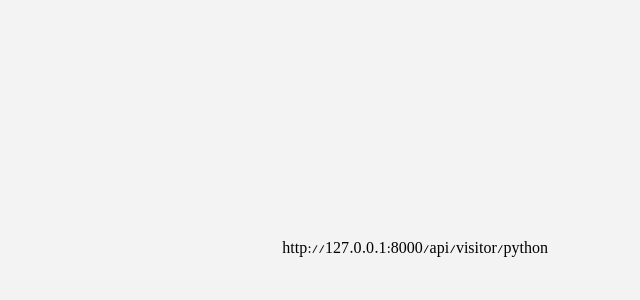
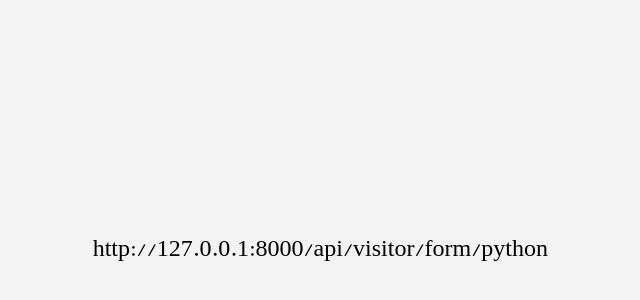
Before and after one commit to navidved/question-builder, a React (Vite) app in the folder frontend/: page / in a window 1280 px wide. Shown: the part 152-452 px from the top of the page, without its empty margins (368-1008 px from the left). Built offline with nearby package versions, Linux system fonts and the light colour scheme.

Commit message:
home page ui

```diff
--- a/frontend/src/App.css
+++ b/frontend/src/App.css
@@ -1,5 +1,6 @@
 :root {
   --swiper-navigation-size: 10px !important;
+  direction: rtl;
 }
 html,
 body {
--- a/frontend/src/components/home.tsx
+++ b/frontend/src/components/home.tsx
@@ -1,13 +1,13 @@
-import { Box } from "@mui/material";
+import { Box, Typography } from "@mui/material";
 import { Link } from "react-router-dom";
 
 export default function Home() {
   let formId = "python";
   return (
     <Box>
-      <Link
-        to={`/${formId}`}
-      >{`http://127.0.0.1:8000/api/visitor/${formId}`}</Link>
+      <Link to={`/${formId}`}>
+        <Typography variant="h5">{`http://127.0.0.1:8000/api/visitor/form/${formId}`}</Typography>
+      </Link>
     </Box>
   );
 }
--- a/frontend/src/theme.tsx
+++ b/frontend/src/theme.tsx
@@ -49,14 +49,14 @@ const theme = createTheme({
       },
     },
 
-    MuiInputBase: {
-      styleOverrides: {
-        root: {
-          backgroundColor: "white",
-          height: "36px",
-        },
-      },
-    },
+    // MuiInputBase: {
+    //   styleOverrides: {
+    //     root: {
+    //       backgroundColor: "white",
+    //       height: "36px",
+    //     },
+    //   },
+    // },
   },
 });
 
```
